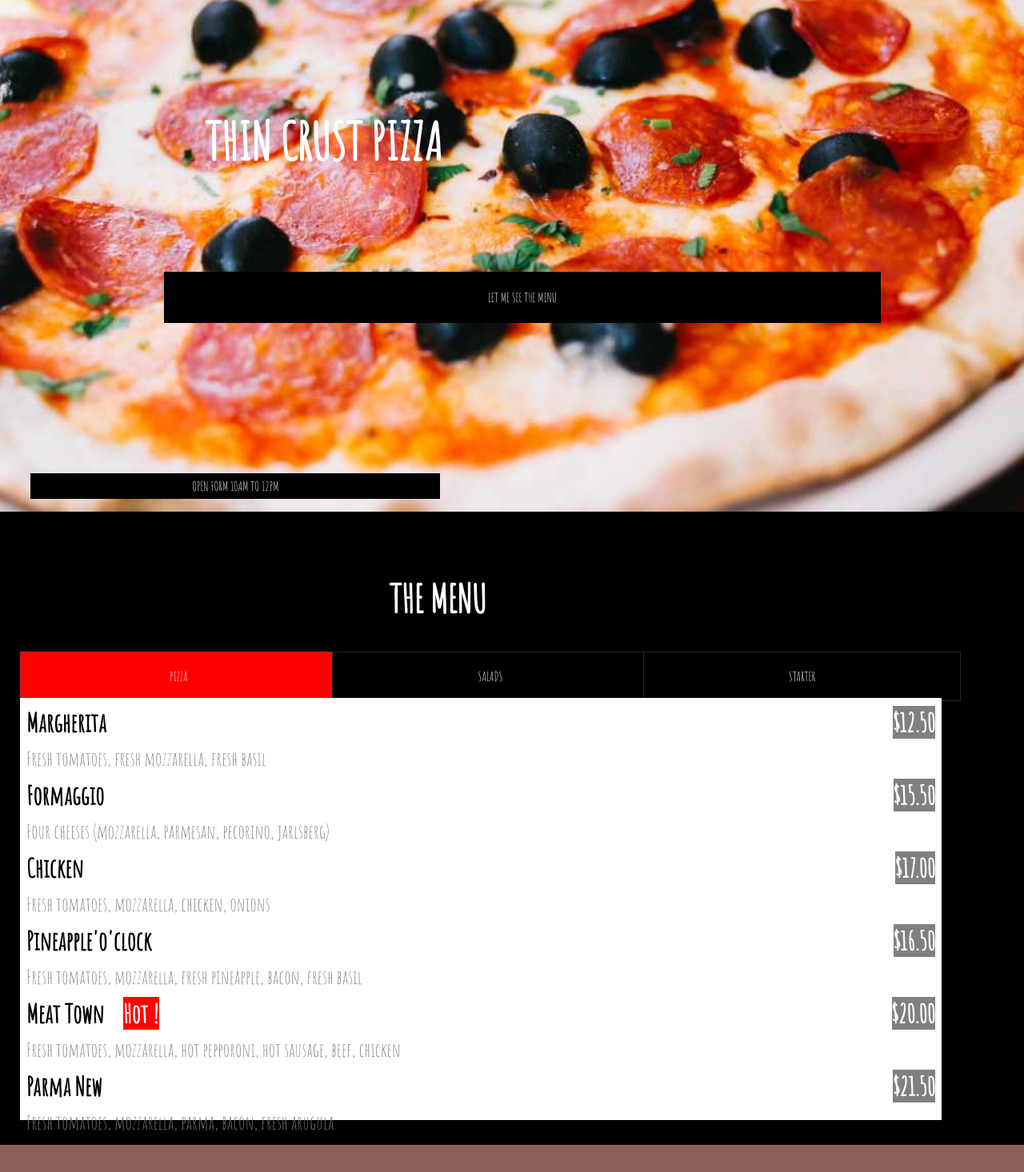
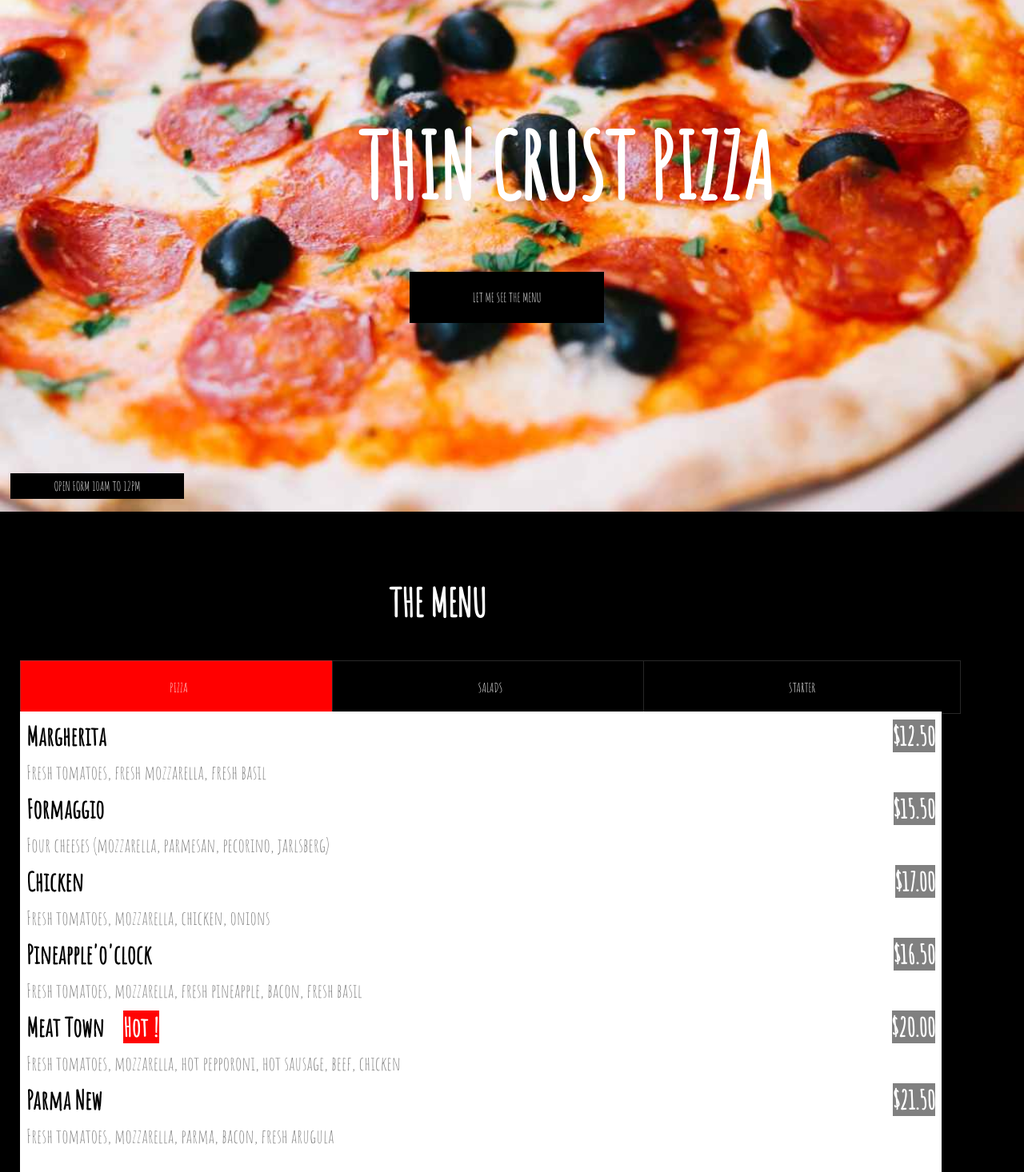
Before and after one commit to Maxime558/maquette-pizza, a plain HTML site: page index.html in a window 1280 px wide. Shown: the part 80-1546 px from the top of the page at 80% size. Drawn offline with Linux system fonts and the light colour scheme.

Commit message:
Modif image mobile

```diff
--- a/assets/css/style.css
+++ b/assets/css/style.css
@@ -189,7 +189,7 @@ nav li {
   position: relative;
   top: 20%;
   background-color: #000000;
-  height: 97vh;
+  height: 104vh;
 }
 
 .buttonmenu1 {
@@ -240,7 +240,7 @@ nav li {
 /* Menu */
 
 #menupizza {
-  height: 66vh;
+  height: 72vh;
   position: absolute;
   top: 30%;
   margin: 0 3px;
@@ -313,10 +313,10 @@ nav li {
 
 #chefimg {
   clip-path: ellipse(50% 50% at 50% 50%);
-  width: 40%;
+  width: 30%;
   position: absolute;
   right: 0;
-  top: 34%;
+  top: 38%;
 }
 #chefgras {
   font-weight: 900;
@@ -377,3 +377,21 @@ nav li {
   left: 40%;
   font-size: 2rem;
 }
+
+@media screen and (min-width: 1024px) {
+  .button {
+    width: 19%;
+    left: 40%;
+  }
+  .button2 {
+    width: 17%;
+    left: 1%;
+  }
+  #h1menu {
+    left: 35%;
+    font-size: 7rem;
+  }
+  #labelburger {
+    display: none;
+  }
+}
```
